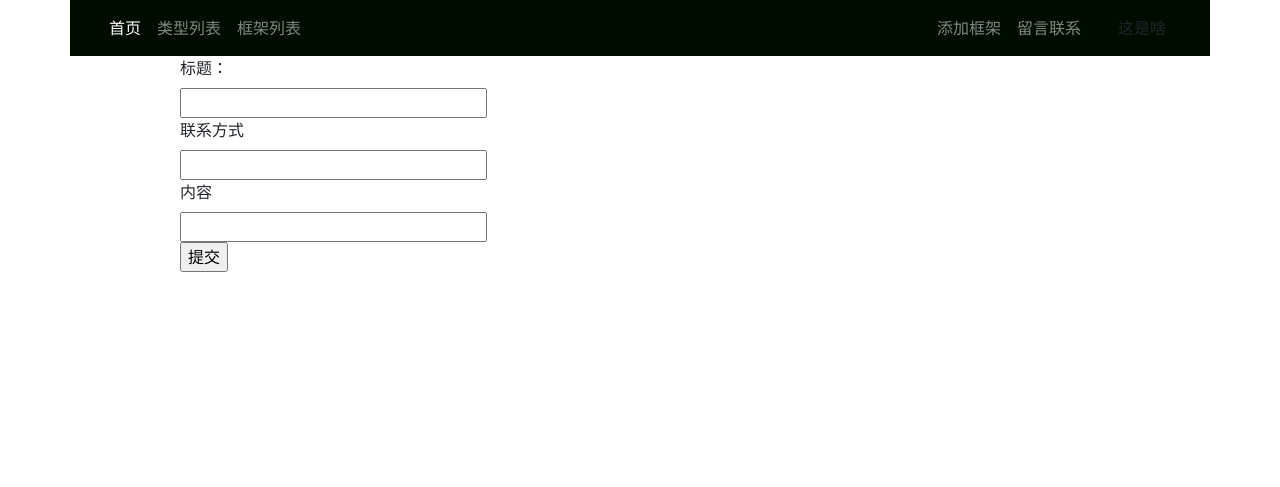
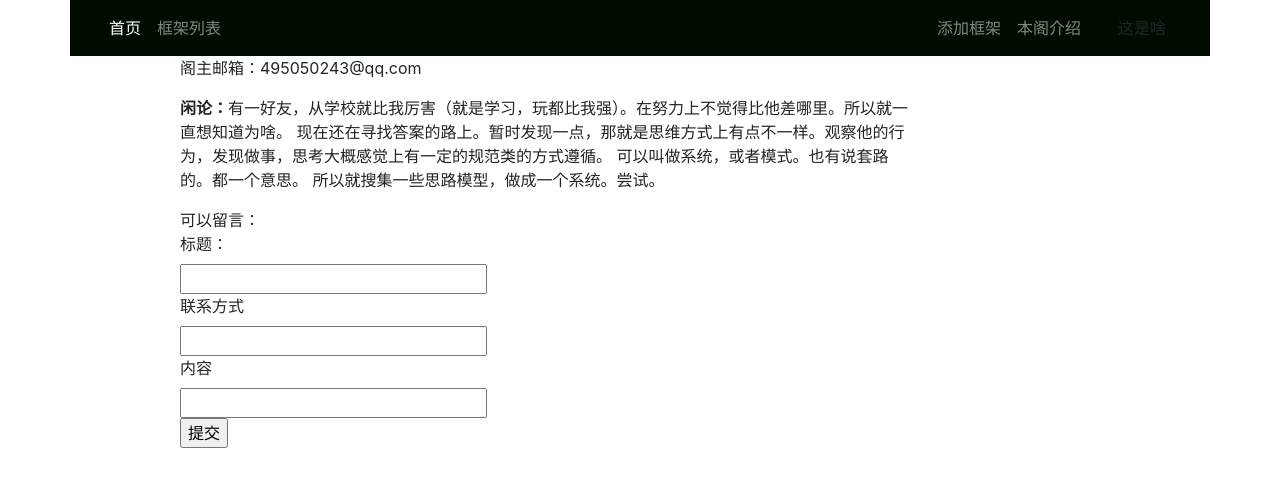
Before and after one commit to UUsome/www, a Django app: page /contact in a window 1280 px wide. Shown: the top 487 px of the page. Run offline with Django 3.2, Linux system fonts and the light colour scheme; some libraries are stand-ins or nearby versions.

Commit message:
网站名及留言板修改

```diff
--- a/thinktool/templates/layout.html
+++ b/thinktool/templates/layout.html
@@ -4,7 +4,7 @@
     <meta charset="UTF-8">
     <meta name="viewport" content="width=device-width, initial-scale=1.0, maximum-scale=1.0, minimum-scale=1.0,
     user-scalable=no">
-    <title> 弄啥嘞 </title>
+    <title> 三九阁 </title>
     <link rel="stylesheet" href="https://stackpath.bootstrapcdn.com/bootstrap/4.4.1/css/bootstrap.min.css" integrity="sha384-Vkoo8x4CGsO3+Hhxv8T/Q5PaXtkKtu6ug5TOeNV6gBiFeWPGFN9MuhOf23Q9Ifjh" crossorigin="anonymous">
 
 </head>
@@ -16,14 +16,14 @@
     <div class="navbar-nav-scroll">
         <ul class="navbar-nav bd-navbar-nav flex-row">
             <li class="nav-item"><a class="nav-link active" href="{% url 'frameList' %}"> 首页 </a></li>
-            <li class="nav-item"><a class="nav-link " href="{% url 'SortList' %}"> 类型列表 </a></li>
+<!--            <li class="nav-item"><a class="nav-link " href="{% url 'SortList' %}"> 类型列表 </a></li>-->
             <li class="nav-item"><a class="nav-link " href="{% url 'frameList' %}"> 框架列表 </a></li>
         </ul>
     </div>
     <ul class="navbar-nav flex-row ml-md-auto d-none d-md-flex">
 
     <li class="nav-item"> <a class="nav-link p-2" href="{% url 'FrameAdd' %}" target="_blank" rel="noopener" aria-label="Slack">添加框架</a></li>
-    <li class="nav-item"> <a class="nav-link p-2" href="{% url 'contact' %}" target="_blank" rel="noopener" aria-label="Slack">留言联系</a></li>
+    <li class="nav-item"> <a class="nav-link p-2" href="{% url 'contact' %}" target="_blank" rel="noopener" aria-label="Slack">本阁介绍</a></li>
     </ul>
 
     <a class="btn btn-bd-yellow d-none d-lg-inline-block mb-3 mb-md-0 ml-md-3" href="">这是啥</a> </header>
--- a/thinktool/templates/singlepage/contact.html
+++ b/thinktool/templates/singlepage/contact.html
@@ -2,11 +2,28 @@
 {% load static %}
 
 {% block main %}
+<div>
+
+
+
+<p>阁主邮箱：495050243@qq.com</p>
+
+<p>
+<strong>闲论：</strong>有一好友，从学校就比我厉害（就是学习，玩都比我强）。在努力上不觉得比他差哪里。所以就一直想知道为啥。
+现在还在寻找答案的路上。暂时发现一点，那就是思维方式上有点不一样。观察他的行为，发现做事，思考大概感觉上有一定的规范类的方式遵循。
+可以叫做系统，或者模式。也有说套路的。都一个意思。
+所以就搜集一些思路模型，做成一个系统。尝试。
+</p>
+
+可以留言：
+</div>
+
+<!--留言-->
+<div>
+
   <form action="contact" method="POST">
  {% csrf_token %}
     <div id="mergeTable" class="mergeTable">
-
-
         <div class="mergeRow dojoDndItem mergeRow-text" id="mergeRow-0">
             <label for="title">标题：</label>
             <div class="field-group">
@@ -27,7 +44,6 @@
                 <input type="text" name="content" id="content" size="25" value="">
             </div>
         </div>
-
     </div>
 
     <div class="submit_container clear">
@@ -35,5 +51,6 @@
     </div>
 
 </form>
+</div>
 
 {% endblock %}
```
